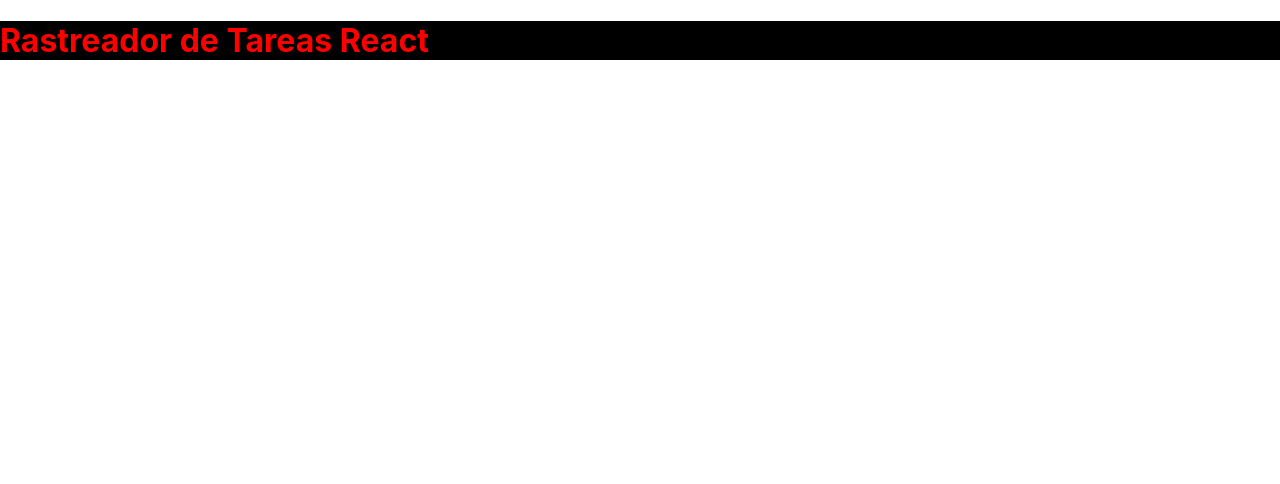
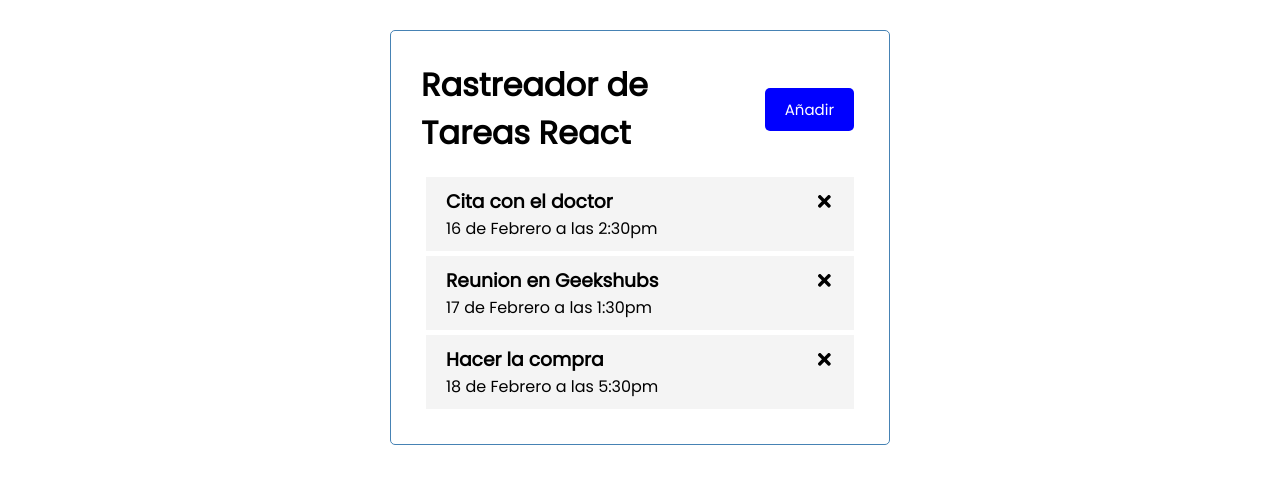
Before and after one commit to gsierra10/react-rastreador-de-tareas, a React (Create React App) app: page / in a window 1280 px wide. Shown: the top 484 px of the page. Built offline with nearby package versions, Linux system fonts and the light colour scheme.

Commit message:
added Tasks and Task to components, with first button

```diff
--- a/package.json
+++ b/package.json
@@ -8,6 +8,7 @@
     "@testing-library/user-event": "^12.8.3",
     "react": "^17.0.2",
     "react-dom": "^17.0.2",
+    "react-icons": "^4.3.1",
     "react-scripts": "4.0.3",
     "web-vitals": "^1.1.2"
   },
--- a/src/App.js
+++ b/src/App.js
@@ -1,10 +1,34 @@
+import { useState } from 'react'
 import Header from "./components/Header";
+import Tasks from "./components/Tasks";
+
 
 function App() {
+  const [tasks, setTasks] = useState([
+    {
+        id: 1,
+        text: 'Cita con el doctor',
+        day: '16 de Febrero a las 2:30pm',
+        reminder: true
+    },
+    {
+        id: 2,
+        text: 'Reunion en Geekshubs',
+        day: '17 de Febrero a las 1:30pm',
+        reminder: true
+    },
+    {
+        id: 3,
+        text: 'Hacer la compra',
+        day: '18 de Febrero a las 5:30pm',
+        reminder: false
+    }
+]);
 
   return (
     <div className="container">
       <Header />
+      <Tasks tasks={tasks}/>
     </div>
   );
 }
--- /dev/null
+++ b/src/components/Button.js
@@ -0,0 +1,17 @@
+import PropTypes from 'prop-types'
+
+const Button = ({ color, text, onClick }) => {
+    return <button onClick={onClick} style={{ backgroundColor: color }} className='btn'>{text}</button>
+}
+
+Button.defaultProps = {
+    color: 'steelblue'
+}
+
+Button.propTypes = {
+    color: PropTypes.string,
+    text: PropTypes.string,
+    onClick: PropTypes.func
+}
+
+export default Button
--- a/src/components/Header.js
+++ b/src/components/Header.js
@@ -1,7 +1,15 @@
+import PropTypes from 'prop-types'
+import Button from './Button'
+
 const Header = ({ title }) => {
+    const onClick = () => {
+        console.log('click');
+    }
+
     return (
-        <header>
-            <h1 style={{ color: 'red', backgroundColor: 'black' }}>{title}</h1>
+        <header className='header'>
+            <h1>{title}</h1>
+            <Button color='blue' text='Añadir' onClick={onClick}/>
         </header>
     )
 }
@@ -10,4 +18,9 @@
     title: 'Rastreador de Tareas React'
 }
 
+// CSS in JavaScript
+// const headingStyle = {
+//     color: 'red',
+//     backgroundColor: 'black'
+// }
 export default Header
--- /dev/null
+++ b/src/components/Task.js
@@ -0,0 +1,13 @@
+import { FaTimes } from 'react-icons/fa'
+
+const Task = ({ task }) => {
+    return (
+        <div className='task'>
+            <h3>{task.text} <FaTimes style={{ cursor: 'pointer' }} />
+            </h3>
+            <p>{task.day}</p>
+        </div>
+    )
+}
+
+export default Task
--- /dev/null
+++ b/src/components/Tasks.js
@@ -0,0 +1,13 @@
+import Task from './Task'
+
+const Tasks = ({ tasks }) => {
+    return (
+        <>
+           {tasks.map((task) => (
+           <Task key={task.id} task={task }/>
+           ))}
+        </>
+    )
+}
+
+export default Tasks
--- a/src/index.css
+++ b/src/index.css
@@ -1,13 +1,112 @@
-body {
+@import url('https://fonts.googleapis.com/css2?family=Poppins:wght@300;400&display=swap');
+
+* {
+  box-sizing: border-box;
   margin: 0;
-  font-family: -apple-system, BlinkMacSystemFont, 'Segoe UI', 'Roboto', 'Oxygen',
-    'Ubuntu', 'Cantarell', 'Fira Sans', 'Droid Sans', 'Helvetica Neue',
-    sans-serif;
-  -webkit-font-smoothing: antialiased;
-  -moz-osx-font-smoothing: grayscale;
+  padding: 0;
 }
 
-code {
-  font-family: source-code-pro, Menlo, Monaco, Consolas, 'Courier New',
-    monospace;
+body {
+  font-family: 'Poppins', sans-serif;
 }
+
+.container {
+  max-width: 500px;
+  margin: 30px auto;
+  overflow: auto;
+  min-height: 300px;
+  border: 1px solid steelblue;
+  padding: 30px;
+  border-radius: 5px;
+}
+
+.header {
+  display: flex;
+  justify-content: space-between;
+  align-items: center;
+  margin-bottom: 20px;
+}
+
+.btn {
+  display: inline-block;
+  background: #000;
+  color: #fff;
+  border: none;
+  padding: 10px 20px;
+  margin: 5px;
+  border-radius: 5px;
+  cursor: pointer;
+  text-decoration: none;
+  font-size: 15px;
+  font-family: inherit;
+}
+
+.btn:focus {
+  outline: none;
+}
+
+.btn:active {
+  transform: scale(0.98);
+}
+
+.btn-block {
+  display: block;
+  width: 100%;
+}
+
+.task {
+  background: #f4f4f4;
+  margin: 5px;
+  padding: 10px 20px;
+  cursor: pointer;
+}
+
+.task.reminder {
+  border-left: 5px solid green;
+}
+
+.task h3 {
+  display: flex;
+  align-items: center;
+  justify-content: space-between;
+}
+
+.add-form {
+  margin-bottom: 40px;
+}
+
+.form-control {
+  margin: 20px 0;
+}
+
+.form-control label {
+  display: block;
+}
+
+.form-control input {
+  width: 100%;
+  height: 40px;
+  margin: 5px;
+  padding: 3px 7px;
+  font-size: 17px;
+}
+
+.form-control-check {
+  display: flex;
+  align-items: center;
+  justify-content: space-between;
+}
+
+.form-control-check label {
+  flex: 1;
+}
+
+.form-control-check input {
+  flex: 2;
+  height: 20px;
+}
+
+footer {
+  margin-top: 30px;
+  text-align: center;
+}
```
Also changed, not shown: 1 other file (tests, documents, lock files or other folders).
